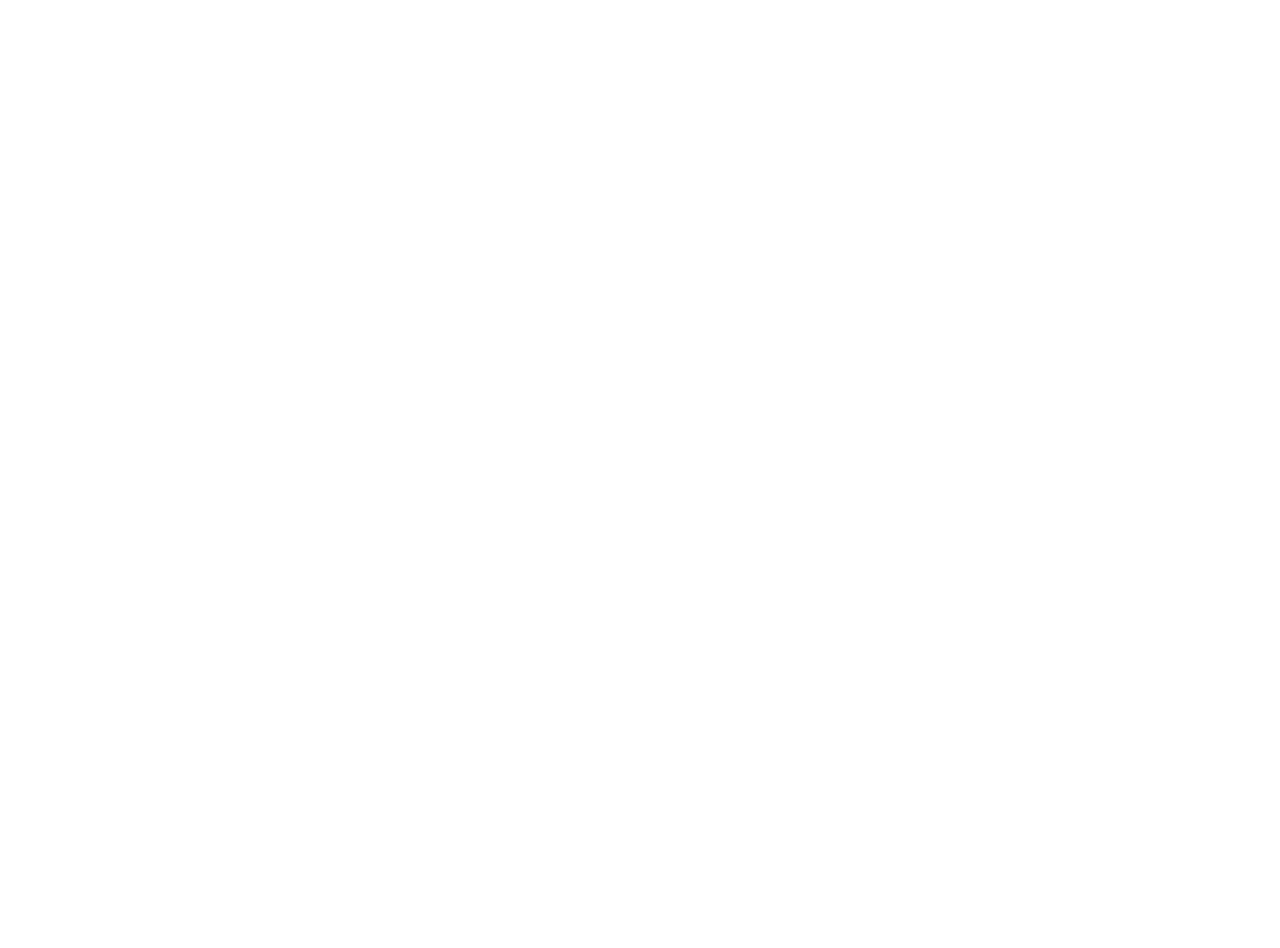
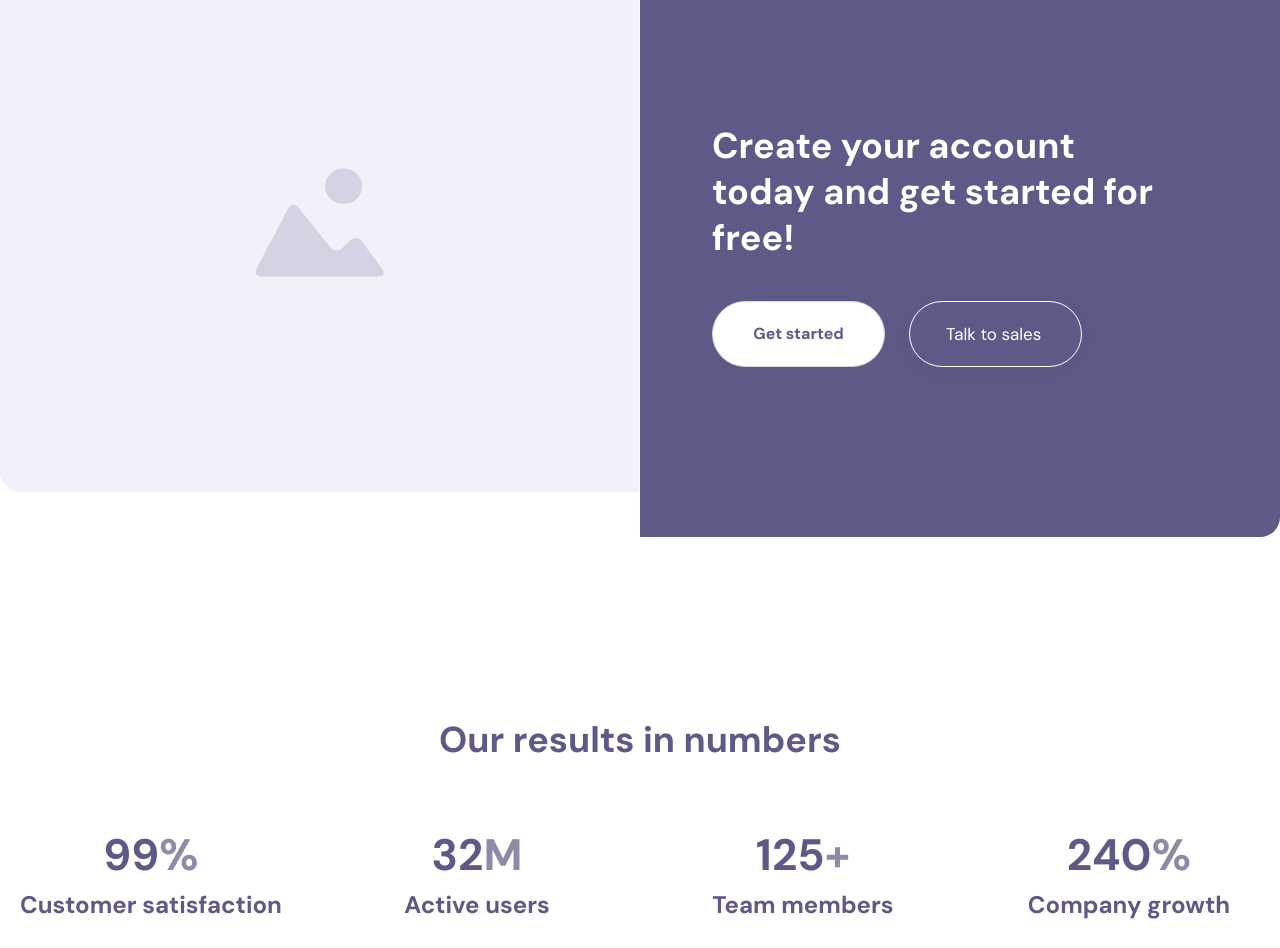
Before and after one commit to anastasia1756/first-nextjs-project, a Next.js app: page / in a window 1280 px wide. Shown: the part 1284-2232 px from the top of the page. Before the commit the page ends 1285 px from the top, so only its background shows below. Built offline with nearby package versions, Linux system fonts and the light colour scheme.

Commit message:
added Get started and Results components

```diff
--- a/src/app/layout.js
+++ b/src/app/layout.js
@@ -3,8 +3,8 @@
 import "./globals.css";
 
 import { DM_Sans } from "next/font/google";
-import Navbar from "@/components/navbar/Navbar";
-import Footer from "@/components/footer/Footer";
+import Navbar from "@/components/Navbar/Navbar";
+import Footer from "@/components/Footer/Footer";
 
 const dmSans = DM_Sans({ subsets: ["latin"], weight: ["400", "700"] });
 
--- a/src/app/page.jsx
+++ b/src/app/page.jsx
@@ -1,5 +1,8 @@
-import Hero from "@/components/hero/Hero";
-import SocialMedia from "@/components/socialMedia/SocialMediaIcons";
+import GetStarted from "@/components/GetStarted/GetStarted";
+import Hero from "@/components/Hero/Hero";
+import Questions from "@/components/Questions/Questions";
+import Results from "@/components/Results/Results";
+import SocialMedia from "@/components/SocialMedia/SocialMediaIcons";
 import Image from "next/image";
 
 export default function Home() {
@@ -7,7 +10,9 @@
     <main>
       <Hero />
       <SocialMedia />
-      <div>Home</div>
+      <GetStarted />
+      <Results />
+      <Questions />
     </main>
   );
 }
--- /dev/null
+++ b/src/components/GetStarted/GetStarted.jsx
@@ -0,0 +1,48 @@
+"use client";
+
+import Image from "next/image";
+import React from "react";
+import s from "./getstarted.module.scss";
+
+const GetStarted = () => {
+  return (
+    <div className={`container`}>
+      <div className="row">
+        <div className={`col-12 col-md-6 px-0`}>
+          <Image
+            className={s.image}
+            src="/placeholder-2.png"
+            width={614}
+            height={539}
+            alt="placeholder"
+          />
+        </div>
+        <div className={`col-12 col-md-6 ${s.container}`}>
+          <h2 className={s.desc}>
+            Create your account today and get started for free!
+          </h2>
+          <div className={s.buttons}>
+            <button
+              className={`light_buttons  ${s.start_btn}`}
+              onClick={() => {
+                console.log("get started");
+              }}
+            >
+              Get started
+            </button>
+            <button
+              className={`dark_buttons ${s.btn}`}
+              onClick={() => {
+                console.log("Talk to sales");
+              }}
+            >
+              Talk to sales
+            </button>
+          </div>
+        </div>
+      </div>
+    </div>
+  );
+};
+
+export default GetStarted;
--- /dev/null
+++ b/src/components/GetStarted/getstarted.module.scss
@@ -0,0 +1,47 @@
+@import "src/app/variables.scss";
+
+.container {
+  background-color: $mainColor;
+  border-top-right-radius: 20px;
+  border-bottom-right-radius: 20px;
+  padding: 170px 72px;
+}
+.image {
+  width: 100%;
+  object-fit: fill;
+}
+.desc {
+  color: $primaryColor;
+  font-weight: 700;
+  font-size: 36px;
+  line-height: 46px;
+  margin-bottom: 40px;
+  max-width: 470px;
+}
+
+.buttons {
+  display: flex;
+  flex-direction: row;
+  gap: 24px;
+}
+.start_btn {
+  justify-content: center;
+  padding: 24px 36px;
+  width: 173px;
+  height: 66px;
+  border-radius: 40px;
+  font-weight: 700;
+}
+
+.btn {
+  align-items: center;
+  padding: 24px 36px;
+  width: 173px;
+  height: 66px;
+  border: 1.5px solid $primaryColor;
+  filter: drop-shadow(0px 4px 10px rgba(20, 20, 43, 0.04));
+  border-radius: 36px;
+  font-weight: 400;
+  font-size: 17px;
+  line-height: 18px;
+}
--- /dev/null
+++ b/src/components/Questions/Questions.jsx
@@ -0,0 +1,8 @@
+import React from "react";
+import s from "./questions.module.scss";
+
+const Questions = () => {
+  return <div>Frequently Asked Questions</div>;
+};
+
+export default Questions;
--- /dev/null
+++ b/src/components/Results/Results.jsx
@@ -0,0 +1,42 @@
+import React from "react";
+import s from "./results.module.scss";
+
+const Results = () => {
+  return (
+    <div className={`container ${s.container}`}>
+      <div className="row">
+        <div className={`col-12 `}>
+          <h2 className={s.title}>Our results in numbers</h2>
+        </div>
+      </div>
+      <div class="row">
+        <div class="col">
+          <h3 className={s.desc}>
+            99<span className={s.accent}>%</span>
+          </h3>
+          <p className={s.description}>Customer satisfaction</p>
+        </div>
+        <div class="col">
+          <h3 className={s.desc}>
+            32<span className={s.accent}>M</span>
+          </h3>
+          <p className={s.description}>Active users</p>
+        </div>
+        <div class="col">
+          <h3 className={s.desc}>
+            125<span className={s.accent}>+</span>
+          </h3>
+          <p className={s.description}>Team members</p>
+        </div>
+        <div class="col">
+          <h3 className={s.desc}>
+            240<span className={s.accent}>%</span>
+          </h3>
+          <p className={s.description}>Company growth</p>
+        </div>
+      </div>
+    </div>
+  );
+};
+
+export default Results;
--- /dev/null
+++ b/src/components/Results/results.module.scss
@@ -0,0 +1,32 @@
+@import "src/app/variables.scss";
+
+.container {
+  padding: 180px 0;
+}
+.title {
+  text-align: center;
+  font-weight: 700;
+  font-size: 36px;
+  line-height: 46px;
+  margin-bottom: 67px;
+}
+
+.desc {
+  text-align: center;
+  font-weight: 700;
+  font-size: 44px;
+  line-height: 50px;
+}
+.accent {
+  color: $secondaryMainColor;
+  font-weight: 700;
+  font-size: 44px;
+  line-height: 50px;
+}
+
+.description {
+  font-weight: 700;
+  font-size: 24px;
+  line-height: 34px;
+  text-align: center;
+}
--- a/src/components/socialMedia/socialmediaicons.module.scss
+++ b/src/components/socialMedia/socialmediaicons.module.scss
@@ -1,5 +1,3 @@
-@import "src/app/variables.scss";
-
 .images {
   display: flex;
   justify-content: space-between;
```
Also changed, not shown: src/app/globals.scss (+31 -20 lines), public/placeholder-2.png (added), src/components/Questions/questions.module.scss (added).
